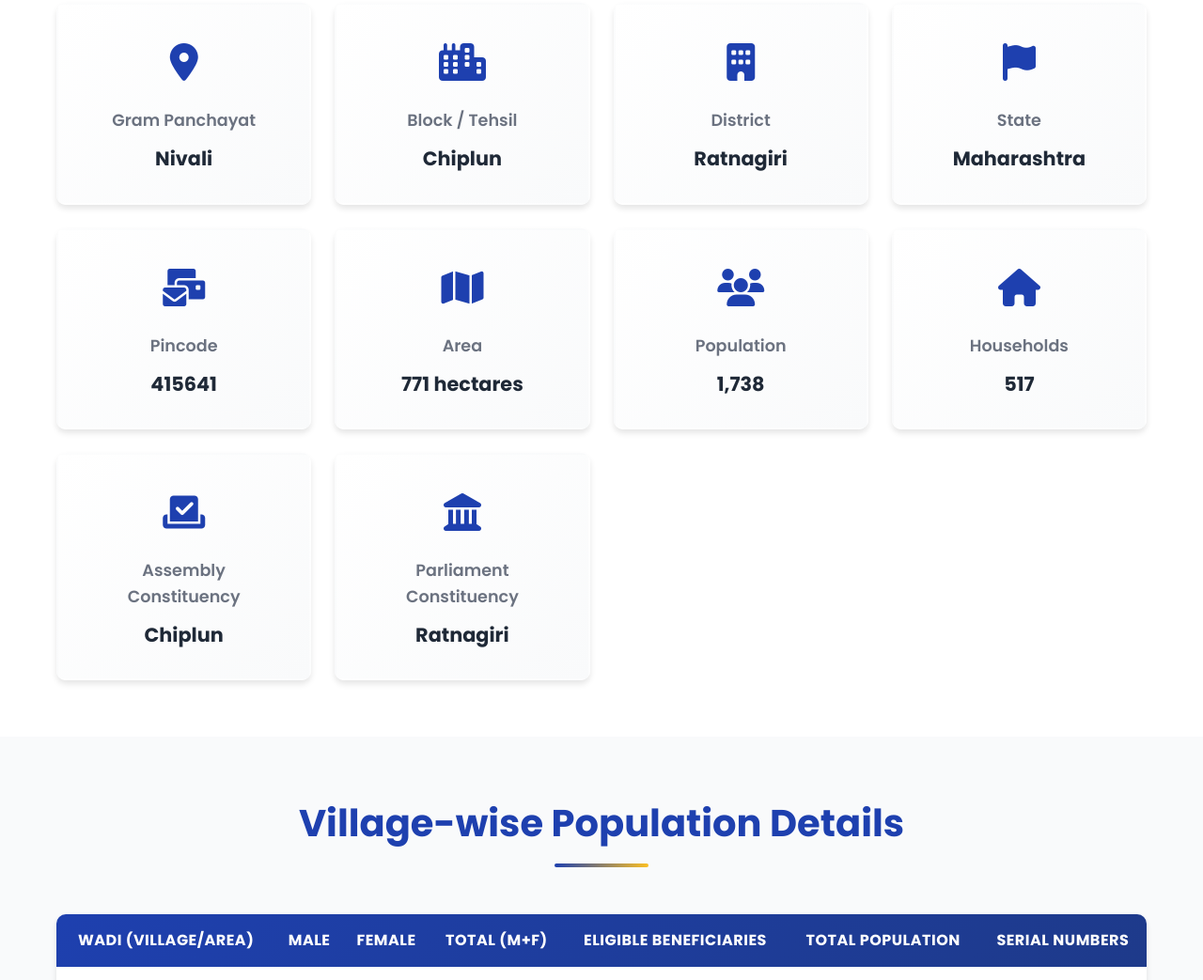
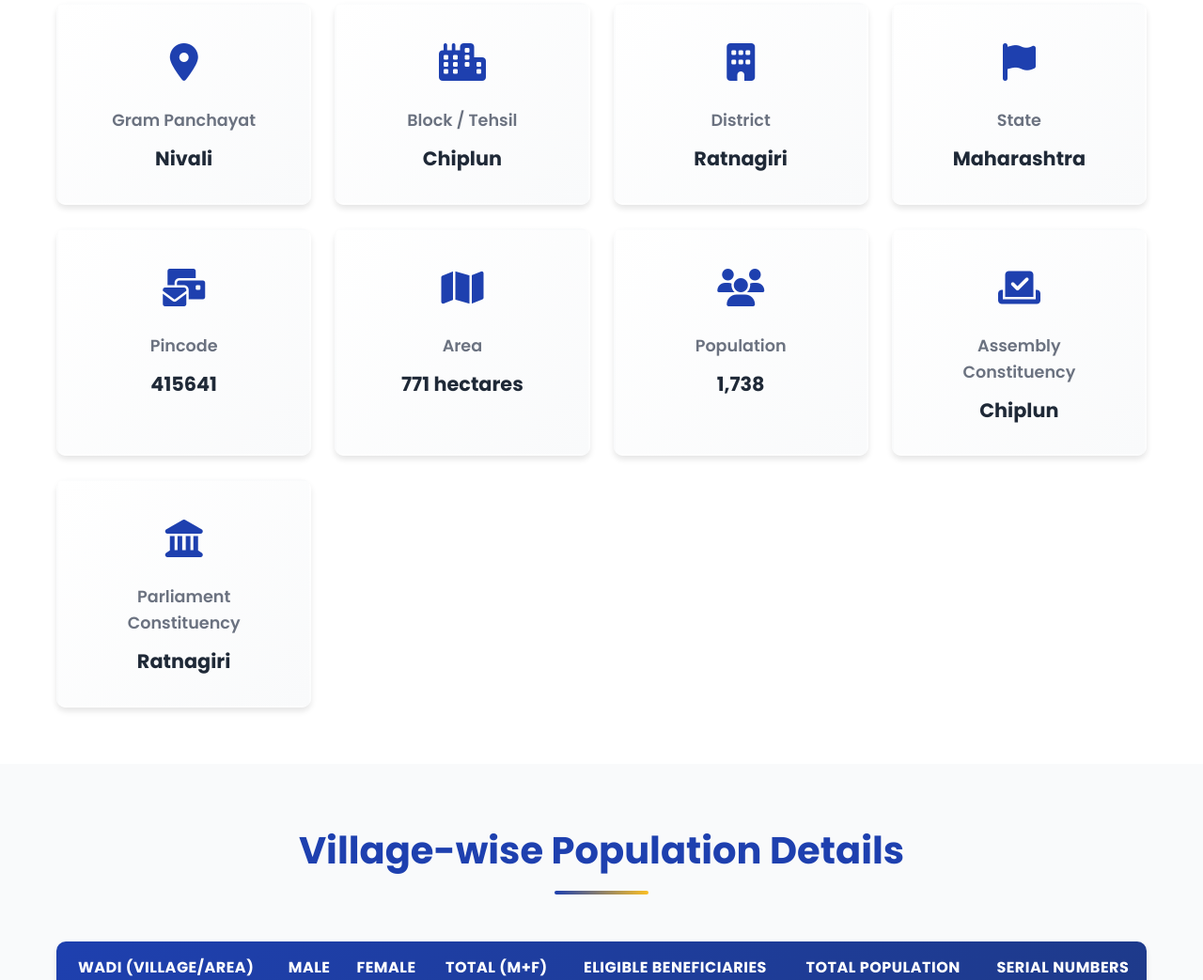
Before and after one commit to ranehub9000-png/gramapanchayat-nivali-fe, a plain HTML site: page index.html in a window 1280 px wide. Shown: the part 1980-3023 px from the top of the page at 94% size. Drawn offline with Linux system fonts and the light colour scheme.

Commit message:
remove househodls

```diff
--- a/index.html
+++ b/index.html
@@ -150,13 +150,6 @@
                     </div>
                     <h3>Population</h3>
                     <p>1,738</p>
-                </div>
-                <div class="overview-card">
-                    <div class="card-icon">
-                        <i class="fas fa-home"></i>
-                    </div>
-                    <h3>Households</h3>
-                    <p>517</p>
                 </div>
                 <div class="overview-card">
                     <div class="card-icon">
```
